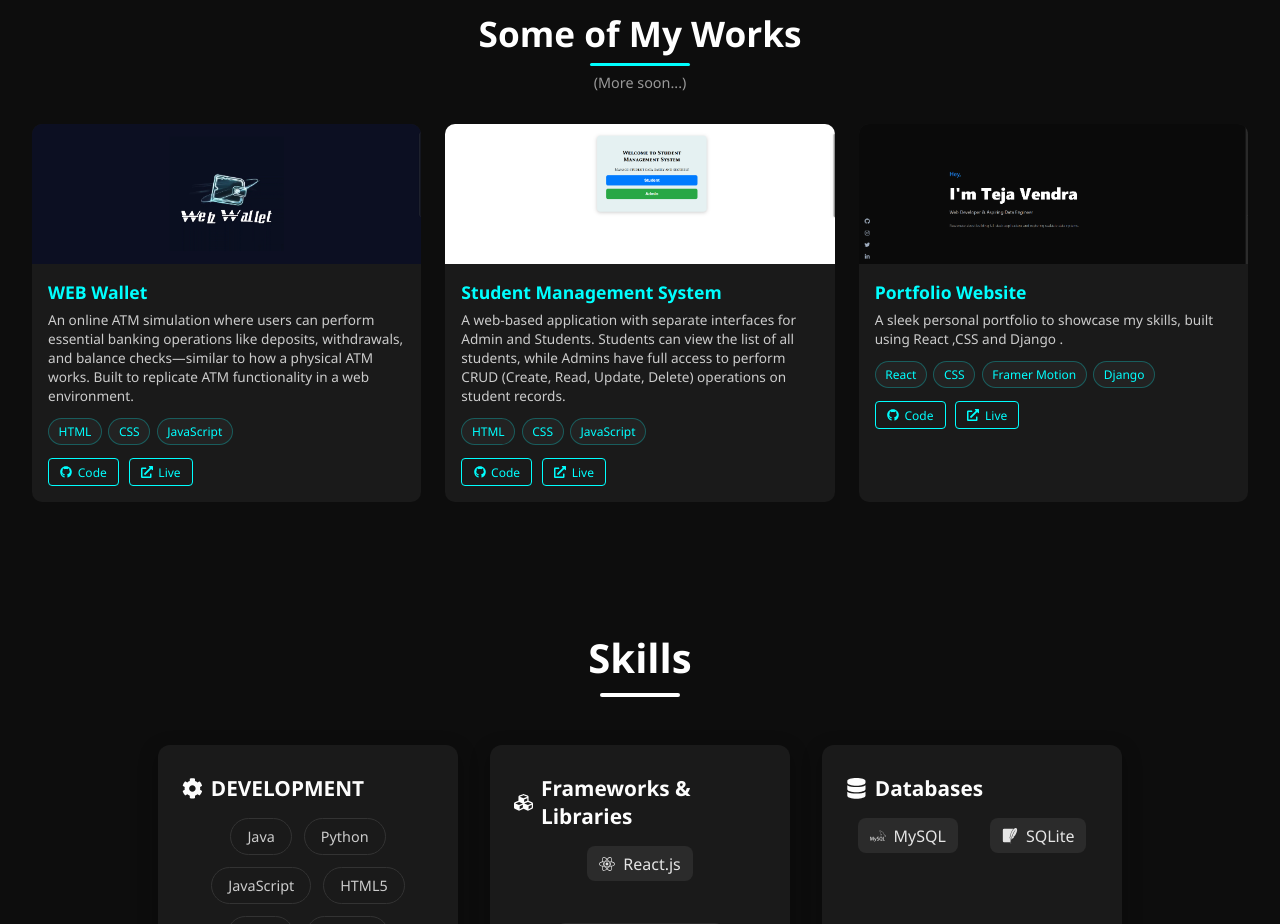
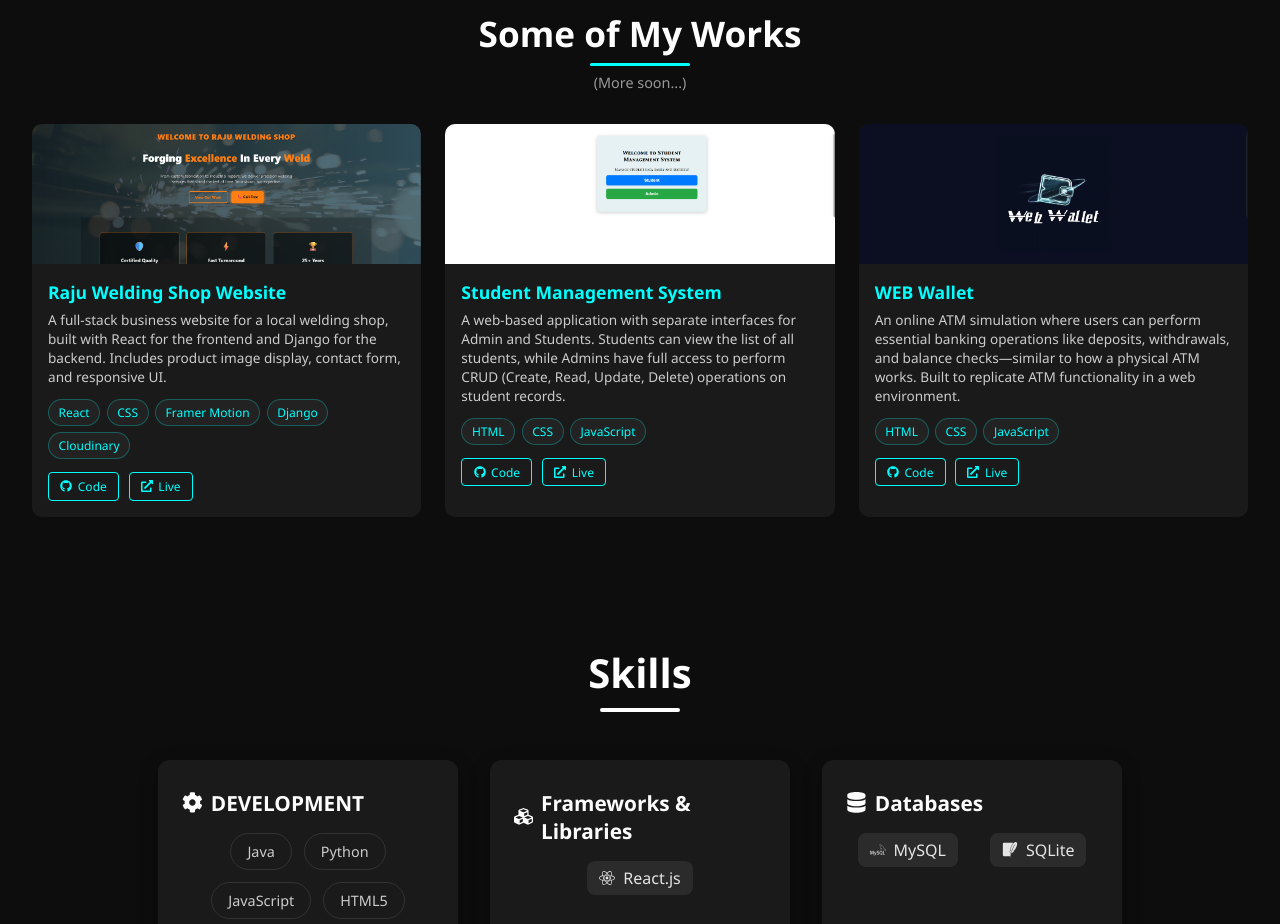
Before and after one commit to TejaVendra/Teja-vendra, a React (Vite) app: page / in a window 1280 px wide. Shown: the part 2740-3664 px from the top of the page. Built offline with nearby package versions, Linux system fonts and the light colour scheme.

Commit message:
changes are in portifolio

```diff
--- a/src/pages/Projects.jsx
+++ b/src/pages/Projects.jsx
@@ -4,6 +4,22 @@ import { motion } from "framer-motion";
 
 function Projects() {
   const projects = [
+    {
+      title: "Raju Welding Shop Website",
+      description: "A full-stack business website for a local welding shop, built with React for the frontend and Django for the backend. Includes product image display, contact form, and responsive UI.",
+      tech: ["React", "CSS", "Framer Motion", "Django", "Cloudinary"],
+      image: "/rajuwelding.png", // update with your actual image path
+      github: "https://github.com/TejaVendra/Raju-welding",
+      demo: "https://raju-weldings.onrender.com", // live deployed link
+    },
+    {
+      title: "Student Management System",
+      description: "A web-based application with separate interfaces for Admin and Students. Students can view the list of all students, while Admins have full access to perform CRUD (Create, Read, Update, Delete) operations on student records.",
+      tech: ["HTML", "CSS", "JavaScript"],
+      image: "/PROJECT-02.png", // update with your actual image path
+      github: "https://github.com/TejaVendra/studentManagement", // update with actual repo
+      demo: "https://tejavendra.github.io/studentManagement/", // optional, update if available
+},
    {
       title: "WEB Wallet",
       description: "An online ATM simulation where users can perform essential banking operations like deposits, withdrawals, and balance checks—similar to how a physical ATM works. Built to replicate ATM functionality in a web environment.",
@@ -13,23 +29,7 @@ function Projects() {
       demo: "https://tejavendra.github.io/WEB-WALLET.com/", // optional, update if available
     },
 
-    {
-      title: "Student Management System",
-      description: "A web-based application with separate interfaces for Admin and Students. Students can view the list of all students, while Admins have full access to perform CRUD (Create, Read, Update, Delete) operations on student records.",
-      tech: ["HTML", "CSS", "JavaScript"],
-      image: "/PROJECT-02.png", // update with your actual image path
-      github: "https://github.com/TejaVendra/studentManagement", // update with actual repo
-      demo: "https://tejavendra.github.io/studentManagement/", // optional, update if available
-}
-,
-    {
-      title: "Portfolio Website",
-      description: "A sleek personal portfolio to showcase my skills, built using React ,CSS and Django   .",
-      tech: ["React", "CSS", "Framer Motion","Django"],
-      image: "/portfolio.png", // update with your image path
-      github: "https://github.com/yourusername/portfolio",
-      demo: "https://yourdomain.com", // optional
-    },
+
   ];
 
   return (
```
Also changed, not shown: public/portfolio.png (deleted), public/rajuwelding.png (added).
